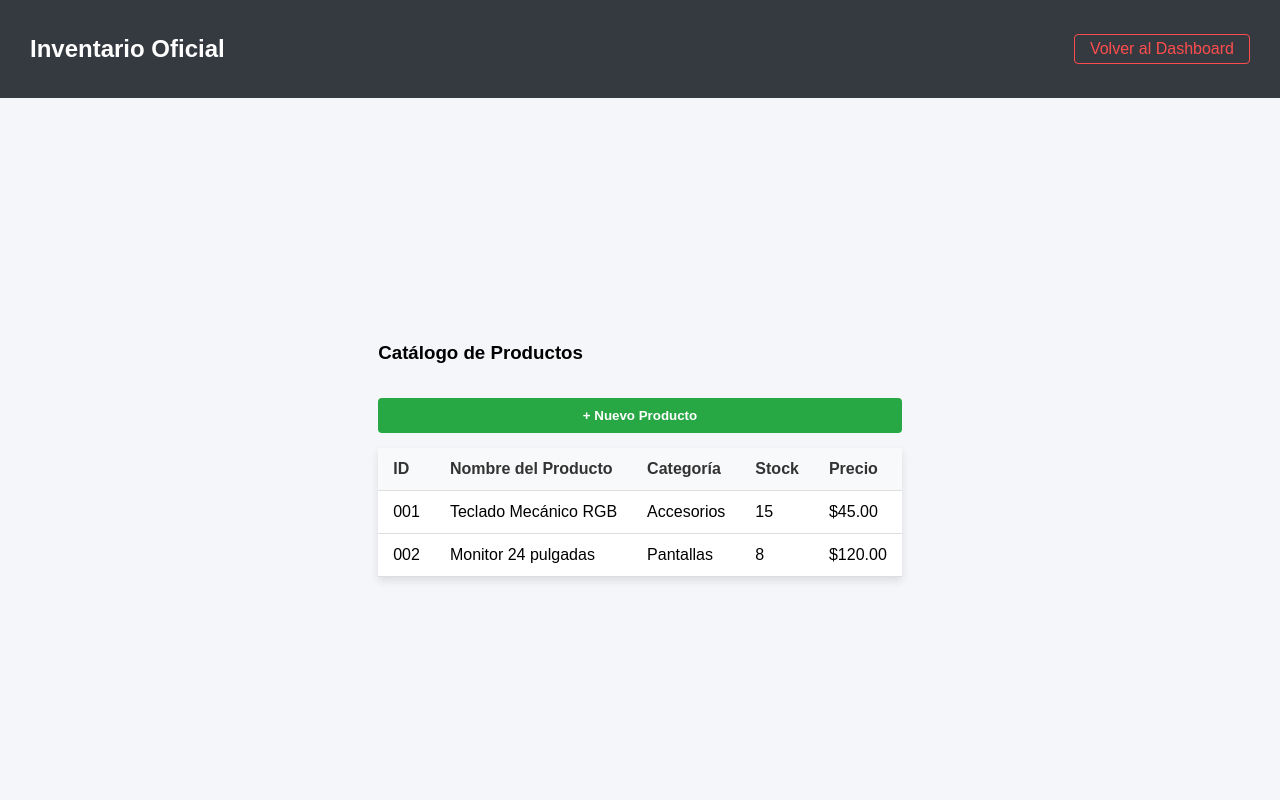
After one commit to Criss0726/sistema_inventario_ventas, a PHP site: page /inventario.html in a window 1280 px wide. The commit adds this page. Run offline with PHP 8.4, Linux system fonts and the light colour scheme.

Commit message:
Modulo inventario creado

```diff
--- /dev/null
+++ b/inventario.html
@@ -0,0 +1,49 @@
+<!DOCTYPE html>
+<html lang="es">
+<head>
+ <meta charset="UTF-8">
+ <title>Inventario - Sistema</title>
+ <link rel="stylesheet" href="style.css">
+</head>
+<body>
+ <nav class="navbar">
+ <h2>Inventario Oficial</h2>
+ <a href="dashboard.html" class="btn-salir">Volver al Dashboard</a>
+ </nav>
+
+ <div class="contenedor-tabla">
+ <h3>Catálogo de Productos</h3>
+ <button class="btn-nuevo">+ Nuevo Producto</button>
+
+ <table class="tabla-inventario">
+ <thead>
+ <tr>
+ <th>ID</th>
+ <th>Nombre del Producto</th>
+ <th>Categoría</th>
+ <th>Stock</th>
+ <th>Precio</th>
+ </tr>
+ </thead>
+
+ <tbody>
+ <tr>
+ <td>001</td>
+ <td>Teclado Mecánico RGB</td>
+ <td>Accesorios</td>
+ <td>15</td>
+ <td>$45.00</td>
+ </tr>
+
+ <tr>
+ <td>002</td>
+ <td>Monitor 24 pulgadas</td>
+ <td>Pantallas</td>
+ <td>8</td>
+ <td>$120.00</td>
+ </tr>
+ </tbody>
+ </table>
+ </div>
+</body>
+</html>
--- a/style.css
+++ b/style.css
@@ -110,3 +110,41 @@ body.dashboard {
     transform: translateY(-10px);
     box-shadow: 0 8px 16px rgba(0,0,0,0.2);
 }
+/* Estilos para el Módulo de Inventario */
+.contenedor-tabla {
+ margin-top: 100px;
+ padding: 20px 50px;
+}
+
+.btn-nuevo {
+ background-color: #28a745;
+ color: white;
+ padding: 10px 15px;
+ border: none;
+ border-radius: 4px;
+ cursor: pointer;
+ margin-bottom: 15px;
+ font-weight: bold;
+}
+
+.tabla-inventario {
+ width: 100%;
+ border-collapse: collapse;
+ background-color: white;
+ box-shadow: 0 4px 8px rgba(0,0,0,0.1);
+}
+
+.tabla-inventario th, .tabla-inventario td {
+ padding: 12px 15px;
+ border-bottom: 1px solid #ddd;
+ text-align: left;
+}
+
+.tabla-inventario th {
+ background-color: #f8f9fa;
+ color: #333;
+}
+
+.tabla-inventario tr:hover {
+ background-color: #f1f1f1;
+}
```
